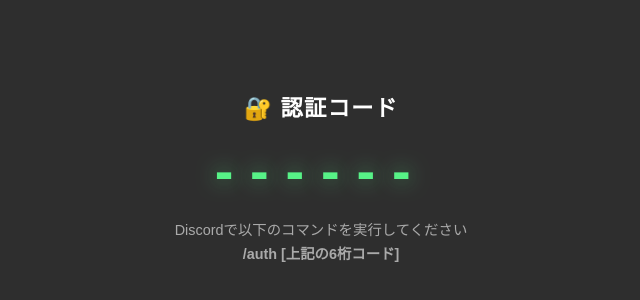
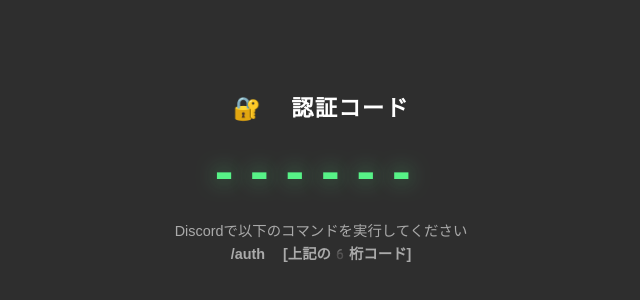
Before and after one commit to DTT-JP/Discord-to-OBS-nicoChat, a website: page public/index.html in a window 1280 px wide. Shown: the part 222-522 px from the top of the page, without its empty margins (319-959 px from the left). Drawn offline with nearby package versions, Linux system fonts and the light colour scheme; no server answers.

Commit message:
MS P ゴシック化と絵文字に本格対応

```diff
--- a/public/index.html
+++ b/public/index.html
@@ -11,7 +11,18 @@
       width: 100%; height: 100%;
       overflow: hidden;
       background: transparent;
-      font-family: "Hiragino Kaku Gothic ProN", "Meiryo", "Yu Gothic", sans-serif;
+      font-family:
+        "MS P Gothic",
+        "MS PGothic",
+        "Mona",
+        "IPA Pゴシック",
+        "IPA PGothic",
+        "Mplus 1p",
+        "Hiragino Kaku Gothic ProN",
+        "Apple Color Emoji",
+        "Segoe UI Emoji",
+        "Noto Color Emoji",
+        sans-serif;
     }
 
     #stage {
```
